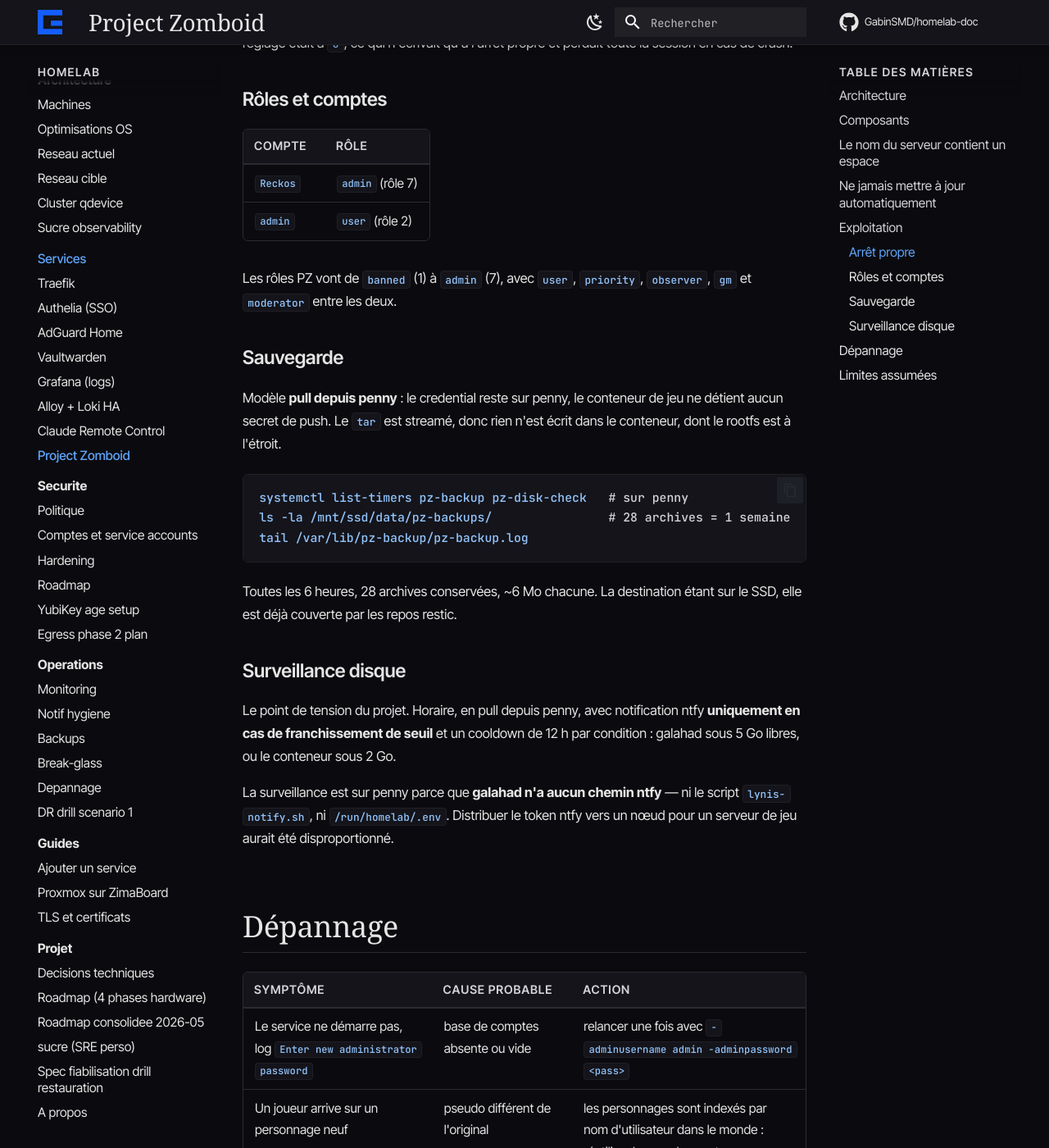
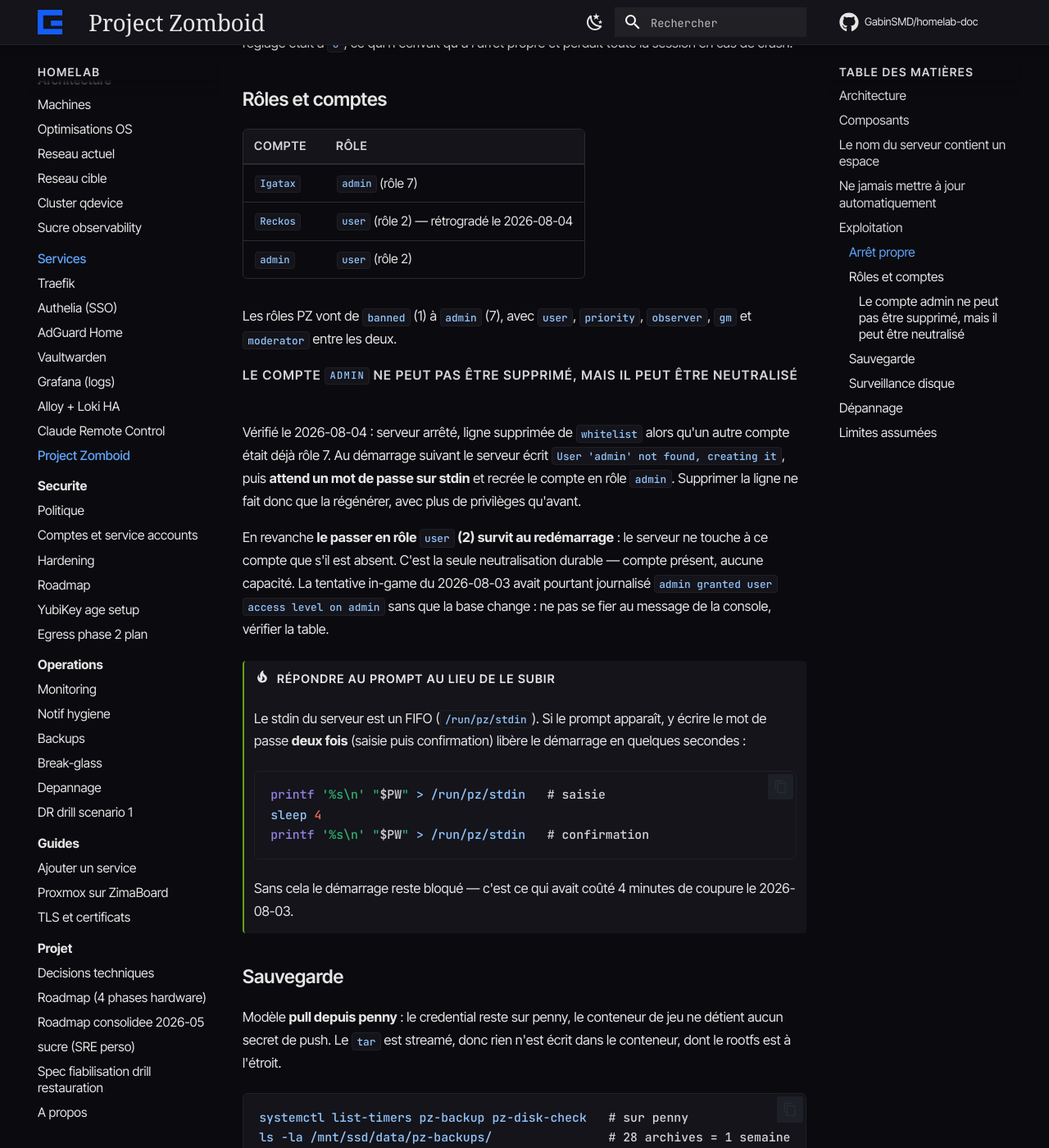
Before and after one commit to GabinSMD/homelab-doc, an MkDocs documentation site: the page built from docs/services/zomboid.md, in a window 1280 px wide and 1400 px high, scrolled down 3223 px. Shown: the whole window at 82% size. Built offline with MkDocs 1.6.1 and Material for MkDocs 9.7.7, drawn with Linux system fonts in a browser that asks for light colours; some web fonts are replaced; comment, search, counter and statistics services are not loaded; some of the changed text lies outside the part shown.

Commit message:
docs(zomboid): deleting the admin account is impossible, demoting it works
Tested on B42.20 with the server stopped and another account already at
role 7: removing the `admin` row makes the server log "User 'admin' not
found, creating it", block on stdin for a password, and recreate the
account at role admin. Deleting it hands it back more privilege than it
had, so the account cannot be removed.

Demotion to role 2 does persist across a restart — the server only
touches the account when it is missing. That is the durable mitigation,
and it is now the documented one.

Two traps recorded with it. The in-game attempt on 3 August logged
"admin granted user access level on admin" twice while the table stayed
at 7, so the console message is not evidence; check the table. And the
stdin prompt can be answered rather than endured: the server's stdin is
a FIFO, so writing the password twice releases the boot in seconds
instead of the 4-minute outage it caused on 3 August.

Also corrected the account table (Igatax was missing entirely, Reckos is
now user at the owner's request) and flagged the old
`-adminusername`/`-adminpassword` recipe as unverified — I could not
confirm those options exist on B42.20, and a jar's strings are
compressed so searching the archive proves nothing either way.

````diff
--- a/docs/services/zomboid.md
+++ b/docs/services/zomboid.md
@@ -89,10 +89,39 @@
 
 | Compte | Rôle |
 |---|---|
-| `Reckos` | `admin` (rôle 7) |
+| `Igatax` | `admin` (rôle 7) |
+| `Reckos` | `user` (rôle 2) — rétrogradé le 2026-08-04 |
 | `admin` | `user` (rôle 2) |
 
 Les rôles PZ vont de `banned` (1) à `admin` (7), avec `user`, `priority`, `observer`, `gm` et `moderator` entre les deux.
+
+#### Le compte `admin` ne peut pas être supprimé, mais il peut être neutralisé
+
+Vérifié le 2026-08-04 : serveur arrêté, ligne supprimée de `whitelist` alors qu'un
+autre compte était déjà rôle 7. Au démarrage suivant le serveur écrit
+`User 'admin' not found, creating it`, puis **attend un mot de passe sur stdin** et
+recrée le compte en rôle `admin`. Supprimer la ligne ne fait donc que la régénérer,
+avec plus de privilèges qu'avant.
+
+En revanche **le passer en rôle `user` (2) survit au redémarrage** : le serveur ne
+touche à ce compte que s'il est absent. C'est la seule neutralisation durable —
+compte présent, aucune capacité. La tentative in-game du 2026-08-03 avait pourtant
+journalisé `admin granted user access level on admin` sans que la base change : ne
+pas se fier au message de la console, vérifier la table.
+
+!!! tip "Répondre au prompt au lieu de le subir"
+    Le stdin du serveur est un FIFO (`/run/pz/stdin`). Si le prompt apparaît,
+    y écrire le mot de passe **deux fois** (saisie puis confirmation) libère le
+    démarrage en quelques secondes :
+
+    ```bash
+    printf '%s\n' "$PW" > /run/pz/stdin   # saisie
+    sleep 4
+    printf '%s\n' "$PW" > /run/pz/stdin   # confirmation
+    ```
+
+    Sans cela le démarrage reste bloqué — c'est ce qui avait coûté 4 minutes de
+    coupure le 2026-08-03.
 
 ### Sauvegarde
 
@@ -116,7 +145,7 @@
 
 | Symptôme | Cause probable | Action |
 |---|---|---|
-| Le service ne démarre pas, log `Enter new administrator password` | base de comptes absente ou vide | relancer une fois avec `-adminusername admin -adminpassword <pass>` |
+| Le service ne démarre pas, log `Enter new administrator password` | compte `admin` absent de `whitelist` | écrire le mot de passe deux fois dans `/run/pz/stdin` (voir [Rôles et comptes](#le-compte-admin-ne-peut-pas-etre-supprime-mais-il-peut-etre-neutralise)) — méthode vérifiée le 2026-08-04. L'ancienne consigne `-adminusername admin -adminpassword <pass>` n'a **pas** pu être confirmée sur B42.20 et est à considérer comme non vérifiée |
 | Un joueur arrive sur un personnage neuf | pseudo différent de l'original | les personnages sont indexés par nom d'utilisateur dans le monde : réutiliser le pseudo exact |
 | `Reckos` sans droits admin | colonne `world` divergente | `UPDATE whitelist SET world='servertest Gab' WHERE username='Reckos';` |
 | OOM de la JVM | `-Xmx` revenu à `8g` après un `app_update` | remettre `4g` dans `ProjectZomboid64.json` |
````
